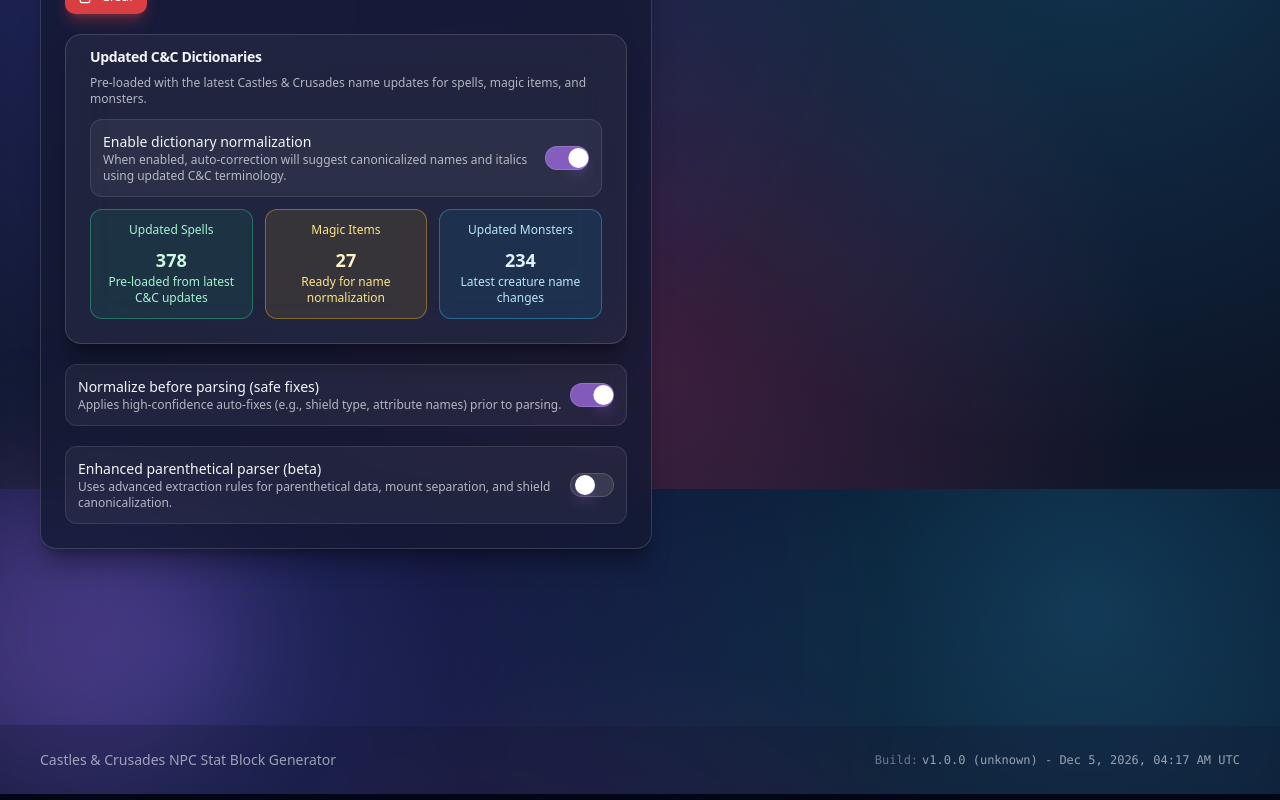
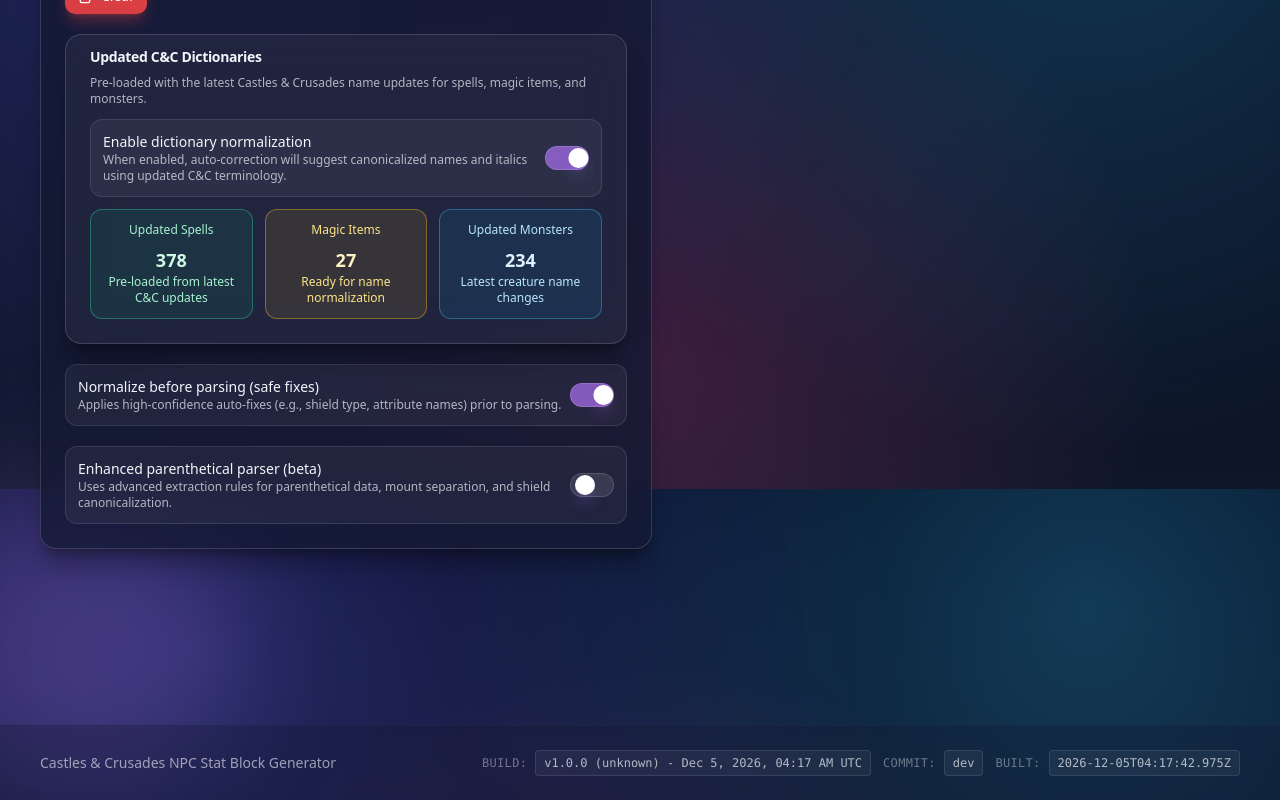
Before and after one commit to DHCross/CnC-npc-stat-block-pa, a Next.js app: page / in a window 1280 px wide. Shown: the part 1111-1911 px from the top of the page. Built offline with nearby package versions, Linux system fonts and the light colour scheme.

Commit message:
Add build metadata footer

```diff
--- a/package.json
+++ b/package.json
@@ -4,7 +4,7 @@
   "description": "CNC NPC Stat Block Parser and App (Next.js/React)",
   "scripts": {
     "dev": "next dev",
-    "build": "next build",
+    "build": "NEXT_PUBLIC_COMMIT_HASH=\"$(git rev-parse --short HEAD)\" NEXT_PUBLIC_BUILD_DATE=\"$(date -u)\" next build",
     "start": "next start",
     "lint": "eslint . --ext .js,.jsx,.ts,.tsx",
     "test": "vitest run"
--- a/src/App.tsx
+++ b/src/App.tsx
@@ -249,6 +249,9 @@ Gender: he leads his troops
 Background: This sixteenth level fighter serves as captain`;
 
 function App() {
+  const COMMIT = process.env.NEXT_PUBLIC_COMMIT_HASH ?? 'dev';
+  const BUILT = process.env.NEXT_PUBLIC_BUILD_DATE ?? 'local';
+
   const [appliedFixes, setAppliedFixes] = useState<string[]>([]);
   const [inputText, setInputText] = useState('');
   const [results, setResults] = useState<ProcessedNPC[]>([]);
@@ -1063,9 +1066,25 @@ function App() {
               <div className="flex items-center gap-2">
                 <span>Castles & Crusades NPC Stat Block Generator</span>
               </div>
-              <div className="flex items-center gap-1 font-mono text-xs">
-                <span className="text-foreground/40">Build:</span>
-                <span className="text-foreground/60">{formatVersionString()}</span>
+              <div className="flex flex-wrap items-center justify-center gap-3 font-mono text-xs text-foreground/60 sm:justify-end">
+                <span className="flex items-center gap-2">
+                  <span className="uppercase tracking-wide text-foreground/40">Build:</span>
+                  <code className="rounded border border-white/10 bg-white/5 px-2 py-1 text-foreground/70">
+                    {formatVersionString()}
+                  </code>
+                </span>
+                <span className="flex items-center gap-2">
+                  <span className="uppercase tracking-wide text-foreground/40">Commit:</span>
+                  <code className="rounded border border-white/10 bg-white/5 px-2 py-1 text-foreground/70">
+                    {COMMIT}
+                  </code>
+                </span>
+                <span className="flex items-center gap-2">
+                  <span className="uppercase tracking-wide text-foreground/40">Built:</span>
+                  <code className="rounded border border-white/10 bg-white/5 px-2 py-1 text-foreground/70" title={BUILT}>
+                    {BUILT}
+                  </code>
+                </span>
               </div>
             </div>
           </div>
```
